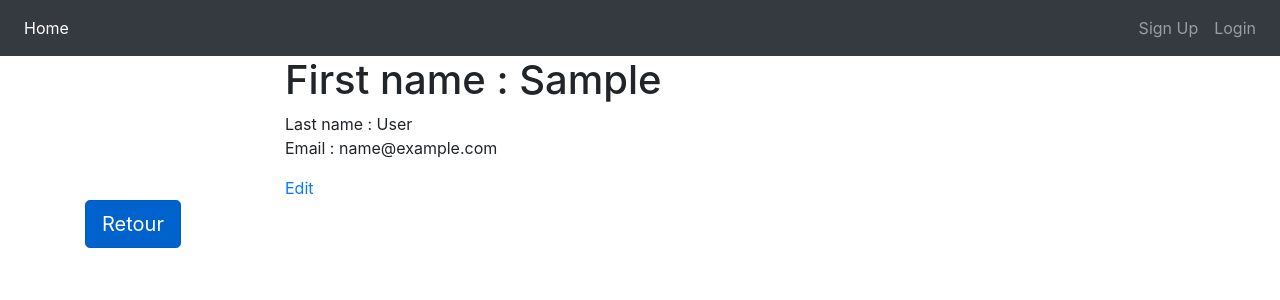
After one commit to allanJGL/TP_Symfony, a Symfony app: template templates/security/usersList.html.twig in a window 1280 px wide. The commit adds this page. Shown: the top 300 px of the page. Run offline with Twig, Linux system fonts and the light colour scheme; the template is opened without the code that fills it: most values are stand-ins (such as "Sample title", 1, 10 or a date in 2020); some libraries are stand-ins or nearby versions.

Commit message:
add edit all user

```diff
--- a/templates/base.html.twig
+++ b/templates/base.html.twig
@@ -24,6 +24,9 @@
                 {% if is_granted('ROLE_ADMIN') %}
                     <li class="nav-item">
                         <a class="nav-link" href="/new/videogame">Add Videogame</a>
+                    </li>
+                    <li class="nav-item">
+                        <a class="nav-link" href="/users">List users</a>
                     </li>
                 {% endif %}
                 <li class="nav-item">
--- /dev/null
+++ b/templates/security/usersList.html.twig
@@ -0,0 +1,19 @@
+{% extends 'base.html.twig' %}
+{% block title %}{{ firstName }}{% endblock %}
+
+{% block body %}
+
+
+    <div class="container">
+        <div class="col-sm-8 mx-auto">
+            {% for user in users %}
+                <h1>First name : {{ user.firstName }}</h1>
+                <span>Last name : {{ user.lastName }}</span>
+                <p>Email : {{ user.email }}</p>
+                <a href="/edit/user/{{ user.id }}">Edit</a>
+            {% endfor %}
+        </div>
+        <a href="/" class="btn btn-primary btn-lg active" role="button" aria-pressed="true">Retour</a>
+    </div>
+
+{% endblock %}
```
Also changed, not shown: src/Controller/UserController.php (+17 -0 lines).
